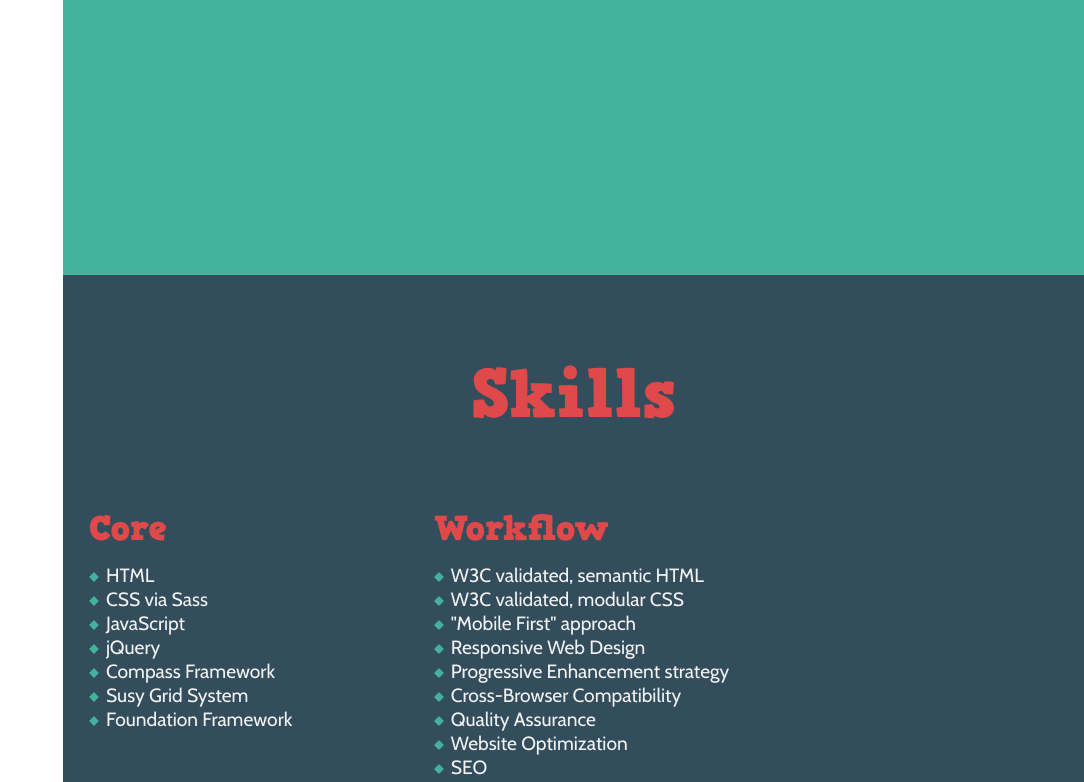
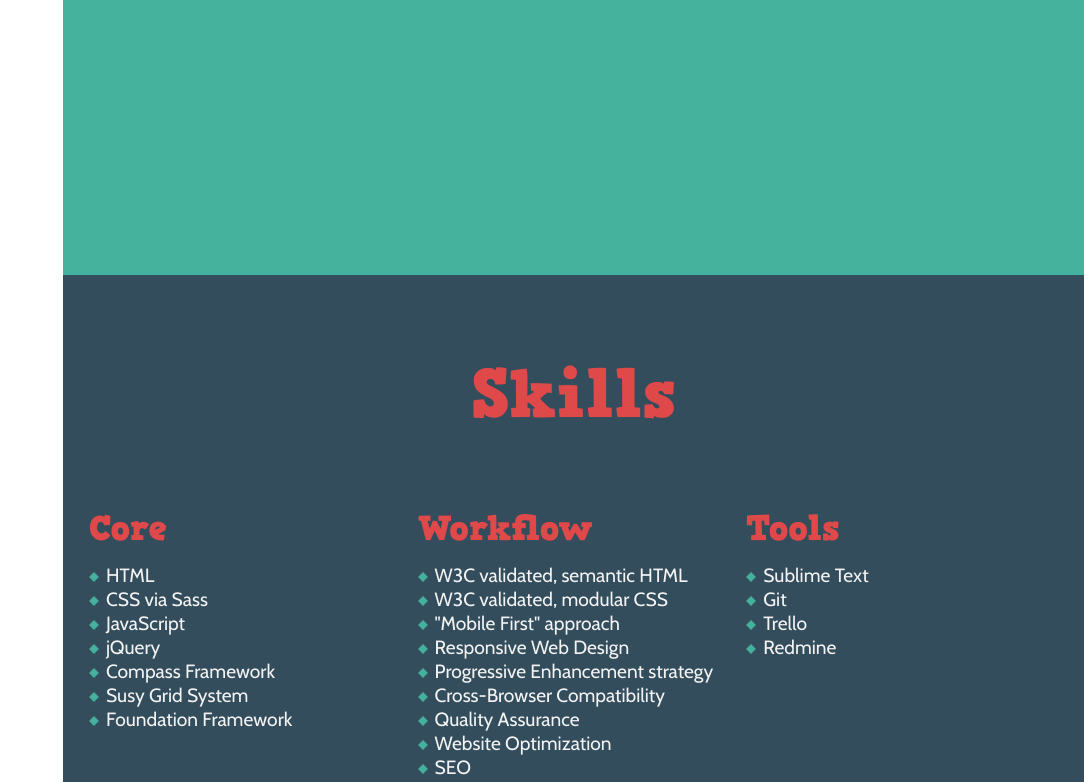
Before and after one commit to jpespinal/portfolio, a plain HTML site: page index.html in a window 1280 px wide. Shown: the part 1325-2107 px from the top of the page, without its empty margins (196-1280 px from the left). Drawn offline with nearby package versions, Linux system fonts and the light colour scheme.

Commit message:
All skills list same width.

```diff
--- a/sass/_layout.scss
+++ b/sass/_layout.scss
@@ -243,11 +243,7 @@
         @include container;
     }
 
-    .core {
-        @include span(4 wide of 12);
-    }
-
-    .workflow {
+    .core, .workflow {
         @include span(4 of 12);
     }
 
```
Also changed, not shown: stylesheets/style.css.
